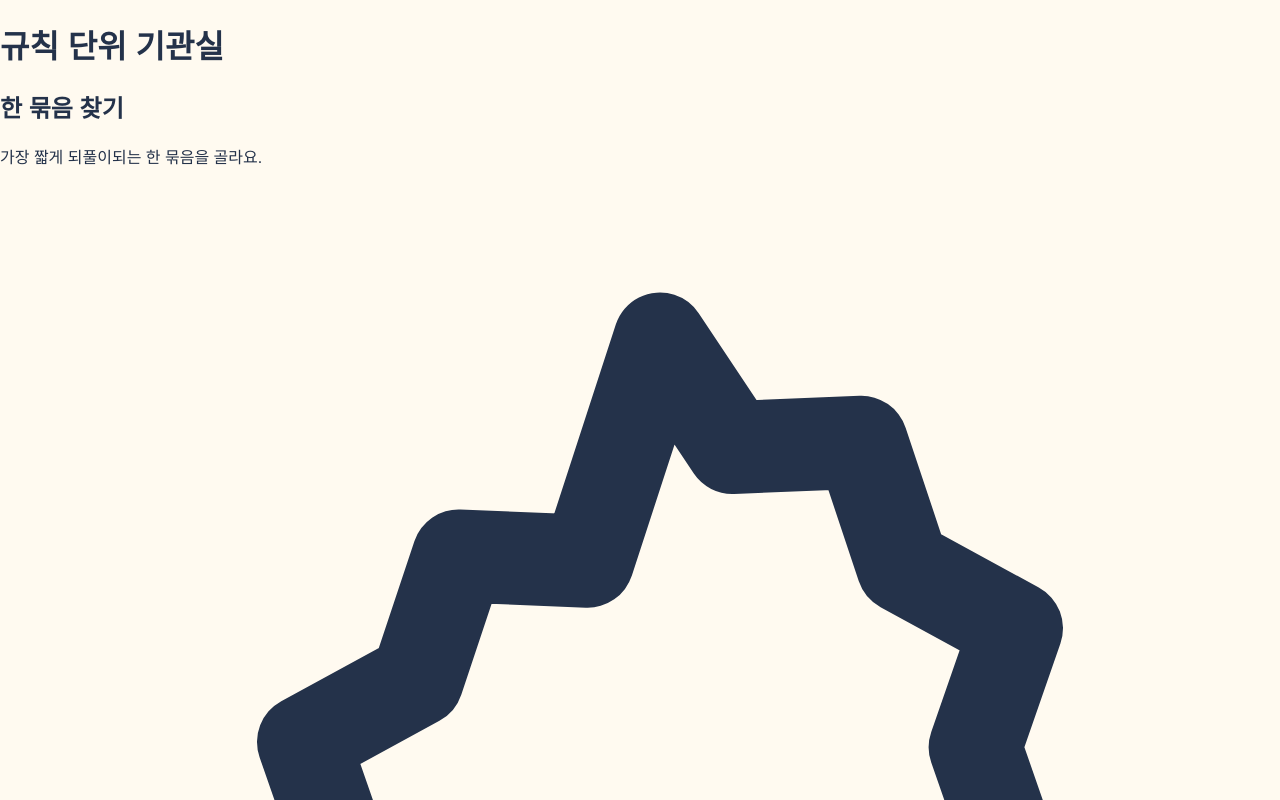
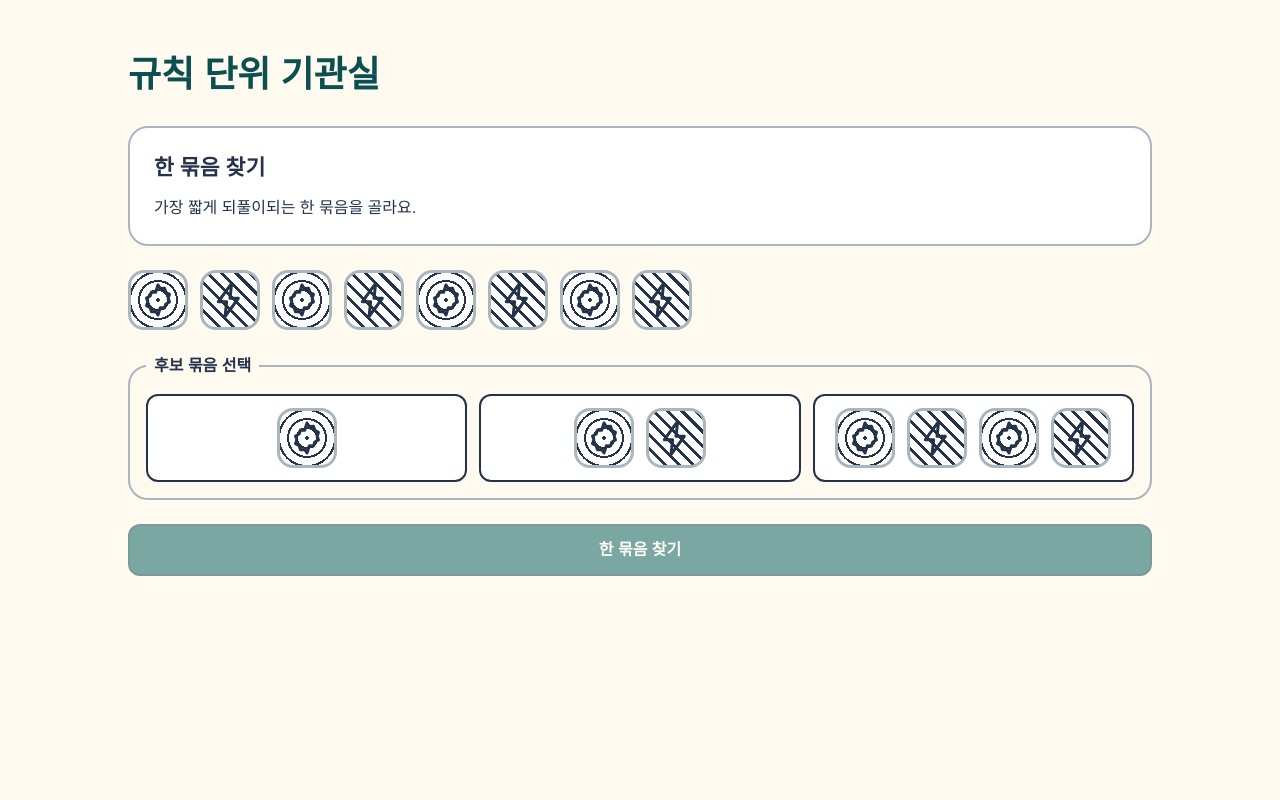
Before and after one commit to WBmaker2/pattern-unit-engine-room, a React (Vite) app: page / in a window 1280 px wide. Both pictures are taken after a click on the button "운행 시작". Shown: the top 800 px of the page. Built offline with nearby package versions, Linux system fonts and the light colour scheme.

Commit message:
feat: add accessible motion and visual system

```diff
--- a/src/App.tsx
+++ b/src/App.tsx
@@ -16,6 +16,7 @@ import { selectCanContinue, selectCurrentMission } from './features/session/sele
 import { AccessibilitySettings } from './features/settings/AccessibilitySettings';
 import type { AccessibilitySettings as AccessibilitySettingsState, ProgressStore } from './features/session/types';
 import { createProgressStore, disablePersistence, persistSession } from './services/progressStore';
+import { useEffectiveReducedMotion } from './hooks/useEffectiveReducedMotion';
 
 function createNoopStorage(): Storage {
   return {
@@ -58,6 +59,7 @@ export default function App(): JSX.Element {
   const [settingsOpen, setSettingsOpen] = useState(false);
   const mission = selectCurrentMission(state);
   const canContinue = selectCanContinue(state);
+  const reducedMotion = useEffectiveReducedMotion(state.settings.motionPreference);
   const [translationPairs, setTranslationPairs] = useState<readonly TranslationPair<DisplayTokenId>[]>([]);
 
   useEffect(() => {
@@ -85,7 +87,10 @@ export default function App(): JSX.Element {
   };
 
   return (
-    <AppShell>
+    <AppShell
+      motion={reducedMotion ? 'reduce' : 'full'}
+      patternContrast={state.settings.patternContrast}
+    >
       <h1>{COPY.appTitle}</h1>
       {state.stage === 'start' ? (
         <StartScreen
--- a/src/components/AppShell.tsx
+++ b/src/components/AppShell.tsx
@@ -2,11 +2,22 @@ import type { JSX, ReactNode } from 'react';
 
 export interface AppShellProps {
   readonly children: ReactNode;
+  readonly motion?: 'reduce' | 'full';
+  readonly patternContrast?: 'standard' | 'strong';
 }
 
-export function AppShell({ children }: AppShellProps): JSX.Element {
+export function AppShell({
+  children,
+  motion = 'full',
+  patternContrast = 'standard',
+}: AppShellProps): JSX.Element {
   return (
-    <main aria-label="규칙 단위 기관실" className="app-shell">
+    <main
+      aria-label="규칙 단위 기관실"
+      className="app-shell"
+      data-motion={motion}
+      data-pattern-contrast={patternContrast}
+    >
       <div className="app-shell__content">{children}</div>
     </main>
   );
--- /dev/null
+++ b/src/hooks/useEffectiveReducedMotion.ts
@@ -0,0 +1,38 @@
+import { useEffect, useState } from 'react';
+
+import type { AccessibilitySettings } from '../features/session/types';
+
+const REDUCED_MOTION_QUERY = '(prefers-reduced-motion: reduce)';
+
+export type MotionPreference = AccessibilitySettings['motionPreference'];
+
+function readSystemPreference(): boolean {
+  if (typeof window === 'undefined' || typeof window.matchMedia !== 'function') return false;
+  return window.matchMedia(REDUCED_MOTION_QUERY).matches;
+}
+
+/**
+ * 앱 설정과 운영체제 설정을 합친 실제 모션 정책입니다.
+ * 둘 중 하나라도 줄이기를 요구하면 항상 true가 됩니다.
+ */
+export function useEffectiveReducedMotion(preference: MotionPreference): boolean {
+  const [systemPrefersReduce, setSystemPrefersReduce] = useState(readSystemPreference);
+
+  useEffect(() => {
+    if (typeof window === 'undefined' || typeof window.matchMedia !== 'function') {
+      setSystemPrefersReduce(false);
+      return undefined;
+    }
+
+    const mediaQuery = window.matchMedia(REDUCED_MOTION_QUERY);
+    const handleChange = (event: MediaQueryListEvent): void => {
+      setSystemPrefersReduce(event.matches);
+    };
+
+    setSystemPrefersReduce(mediaQuery.matches);
+    mediaQuery.addEventListener('change', handleChange);
+    return () => mediaQuery.removeEventListener('change', handleChange);
+  }, []);
+
+  return preference === 'reduce' || (preference === 'system' && systemPrefersReduce);
+}
--- a/src/main.tsx
+++ b/src/main.tsx
@@ -4,6 +4,9 @@ import { createRoot } from 'react-dom/client';
 import App from './App';
 import './styles/tokens.css';
 import './styles/base.css';
+import './styles/patterns.css';
+import './styles/components.css';
+import './styles/motion.css';
 
 const rootElement = document.getElementById('root');
 
--- a/src/styles/base.css
+++ b/src/styles/base.css
@@ -12,6 +12,7 @@ body {
   margin: 0;
   background: var(--color-page);
   color: var(--color-ink);
+  line-height: 1.5;
 }
 
 button,
@@ -21,6 +22,36 @@ select {
   font: inherit;
 }
 
+button {
+  min-block-size: 48px;
+  border: 2px solid var(--color-border-strong);
+  border-radius: 0.75rem;
+  background: var(--color-surface);
+  color: var(--color-ink);
+  cursor: pointer;
+  padding: var(--space-2) var(--space-3);
+}
+
+button:disabled {
+  cursor: not-allowed;
+  opacity: 0.55;
+}
+
+button:focus-visible,
+input:focus-visible,
+select:focus-visible,
+textarea:focus-visible {
+  outline: var(--focus-ring);
+  outline-offset: 3px;
+}
+
+h1,
+h2,
+h3,
+p {
+  margin-block: 0;
+}
+
 #root {
   min-height: 100vh;
 }
--- /dev/null
+++ b/src/styles/components.css
@@ -0,0 +1,135 @@
+.app-shell {
+  min-block-size: 100vh;
+  padding: var(--space-page);
+}
+
+.app-shell__content {
+  display: grid;
+  gap: var(--space-4);
+  max-inline-size: 64rem;
+  margin-inline: auto;
+}
+
+.app-shell__content > h1 {
+  color: var(--color-accent-strong);
+  font-size: clamp(1.5rem, 5vw, 2.25rem);
+}
+
+.instruction-card,
+.feedback-panel,
+.settings-panel {
+  display: grid;
+  gap: var(--space-2);
+  padding: var(--space-4);
+  border: 2px solid var(--color-border);
+  border-radius: var(--radius-card);
+  background: var(--color-surface);
+}
+
+.instruction-card h2,
+.settings-panel h2 {
+  font-size: 1.35rem;
+}
+
+.pattern-board,
+.choice-grid__list,
+.translation-pairs,
+.translated-board {
+  display: flex;
+  flex-wrap: wrap;
+  gap: var(--space-2);
+  margin: 0;
+  padding: 0;
+  list-style: none;
+}
+
+.pattern-board {
+  align-items: center;
+}
+
+.choice-grid {
+  min-inline-size: 0;
+  margin: 0;
+  padding: var(--space-3);
+  border: 2px solid var(--color-border);
+  border-radius: var(--radius-card);
+}
+
+.choice-grid legend {
+  padding-inline: var(--space-1);
+  font-weight: 700;
+}
+
+.choice-grid__list > li {
+  flex: 1 1 10rem;
+}
+
+.choice-button,
+.primary-action,
+.icon-button,
+.pattern-cell--selectable {
+  min-inline-size: 48px;
+  min-block-size: 48px;
+}
+
+.choice-button {
+  display: grid;
+  justify-items: center;
+  inline-size: 100%;
+  gap: var(--space-1);
+}
+
+.primary-action {
+  border-color: var(--color-accent-strong);
+  background: var(--color-accent);
+  color: #ffffff;
+  font-weight: 700;
+}
+
+.start-screen,
+.find-screen,
+.continue-screen,
+.repair-screen,
+.translate-screen,
+.create-screen,
+.summary-screen {
+  display: grid;
+  gap: var(--space-4);
+}
+
+.start-screen__actions,
+.settings-panel__switch {
+  display: flex;
+  flex-wrap: wrap;
+  align-items: center;
+  gap: var(--space-2);
+}
+
+.settings-panel__switch {
+  justify-content: space-between;
+  min-block-size: 48px;
+  padding: var(--space-1) 0;
+}
+
+.settings-panel__switch input {
+  inline-size: 2.75rem;
+  block-size: 1.75rem;
+}
+
+.feedback-panel--success {
+  border-color: var(--color-success);
+}
+
+.feedback-panel--retry {
+  border-color: var(--color-retry);
+}
+
+@media (max-width: 36rem) {
+  .app-shell {
+    padding: 1rem;
+  }
+
+  .choice-grid__list > li {
+    flex-basis: 100%;
+  }
+}
--- /dev/null
+++ b/src/styles/motion.css
@@ -0,0 +1,47 @@
+@keyframes gi-pulse {
+  0%,
+  100% {
+    box-shadow: 0 0 0 0 color-mix(in srgb, var(--color-accent) 45%, transparent);
+  }
+
+  50% {
+    box-shadow: 0 0 0 0.6rem transparent;
+  }
+}
+
+@keyframes train-track-move {
+  from {
+    transform: translateX(0);
+  }
+
+  to {
+    transform: translateX(0.5rem);
+  }
+}
+
+.gi-pulse {
+  animation: gi-pulse 1.8s ease-in-out infinite;
+}
+
+.train-track--moving {
+  animation: train-track-move 1.2s ease-in-out infinite alternate;
+}
+
+@media (prefers-reduced-motion: reduce) {
+  .gi-pulse,
+  .train-track--moving {
+    animation: none;
+    transform: none;
+  }
+}
+
+[data-motion='reduce'] .gi-pulse,
+[data-motion='reduce'] .train-track--moving {
+  animation: none;
+  transform: none;
+}
+
+[data-motion='reduce'] .pattern-cell--active {
+  outline: 4px solid currentColor;
+  outline-offset: 3px;
+}
--- /dev/null
+++ b/src/styles/patterns.css
@@ -0,0 +1,83 @@
+.pattern-cell {
+  display: grid;
+  place-items: center;
+  min-inline-size: 3.75rem;
+  min-block-size: 3.75rem;
+  border: 3px solid var(--color-border);
+  border-radius: 1rem;
+  background-color: var(--color-surface);
+  color: var(--color-ink);
+  overflow: hidden;
+}
+
+.pattern-cell--selectable {
+  min-inline-size: 48px;
+  min-block-size: 48px;
+}
+
+.pattern-cell--selectable:hover {
+  border-color: var(--color-accent);
+}
+
+.pattern-cell--selected {
+  border-color: var(--color-accent-strong);
+  box-shadow: inset 0 0 0 3px var(--color-accent);
+}
+
+.pattern-cell--active {
+  outline: 3px solid var(--color-accent);
+  outline-offset: 3px;
+}
+
+.pattern-cell__icon {
+  inline-size: 2.5rem;
+  block-size: 2.5rem;
+  fill: none;
+  stroke: currentColor;
+  stroke-width: 2.5;
+}
+
+.pattern-cell__empty {
+  inline-size: 1.75rem;
+  block-size: 1.75rem;
+  border: 3px dashed currentColor;
+  border-radius: 0.5rem;
+}
+
+.pattern-mark--dots {
+  background-image: repeating-radial-gradient(
+    circle at center,
+    currentColor 0 2px,
+    transparent 2px 9px
+  );
+}
+
+.pattern-mark--stripes {
+  background-image: repeating-linear-gradient(
+    45deg,
+    currentColor 0 3px,
+    transparent 3px 10px
+  );
+}
+
+.pattern-mark--crosshatch {
+  background-image:
+    repeating-linear-gradient(
+      45deg,
+      currentColor 0 2px,
+      transparent 2px 9px
+    ),
+    repeating-linear-gradient(
+      -45deg,
+      currentColor 0 2px,
+      transparent 2px 9px
+    );
+}
+
+[data-pattern-contrast='strong'] .pattern-cell {
+  border-width: 4px;
+}
+
+[data-pattern-contrast='strong'] .pattern-cell--active {
+  outline-width: 4px;
+}
--- a/src/styles/tokens.css
+++ b/src/styles/tokens.css
@@ -3,7 +3,25 @@
   --color-page: #fffaf0;
   --color-ink: #24324a;
   --color-accent: #116466;
+  --color-accent-strong: #0b4f51;
+  --color-surface: #ffffff;
+  --color-surface-muted: #f4f1e8;
+  --color-border: #a9b6bb;
+  --color-border-strong: #24324a;
+  --color-focus: #b54800;
+  --color-success: #176b4d;
+  --color-retry: #8a3b12;
   --space-page: clamp(1rem, 4vw, 3rem);
+  --space-1: 0.5rem;
+  --space-2: 0.75rem;
+  --space-3: 1rem;
+  --space-4: 1.5rem;
+  --space-5: 2rem;
   --radius-card: 1.25rem;
+  --focus-ring: 3px solid var(--color-focus);
   font-family: 'Noto Sans KR', 'Apple SD Gothic Neo', sans-serif;
 }
+
+[data-pattern-contrast='strong'] {
+  --color-border: var(--color-border-strong);
+}
```
Also changed, not shown: 1 other file (tests, documents, lock files or other folders).
